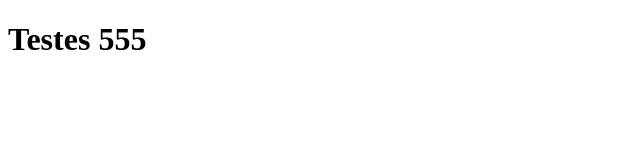
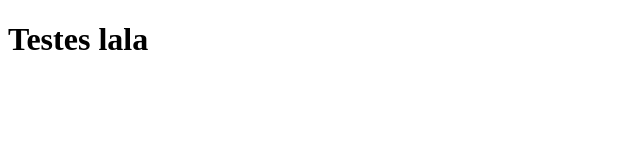
Before and after one commit to Laissa0/clone-tabnews, a Next.js app: page / in a window 1280 px wide. Shown: the top 160 px of the page, without its empty margins (0-640 px from the left). Built offline with nearby package versions, Linux system fonts and the light colour scheme.

Commit message:
Commit de teste

```diff
--- a/pages/index.js
+++ b/pages/index.js
@@ -1,5 +1,5 @@
 function home() {
-    return <h1>Testes 555</h1>
+    return <h1>Testes lala</h1>
 
 };
 
```
